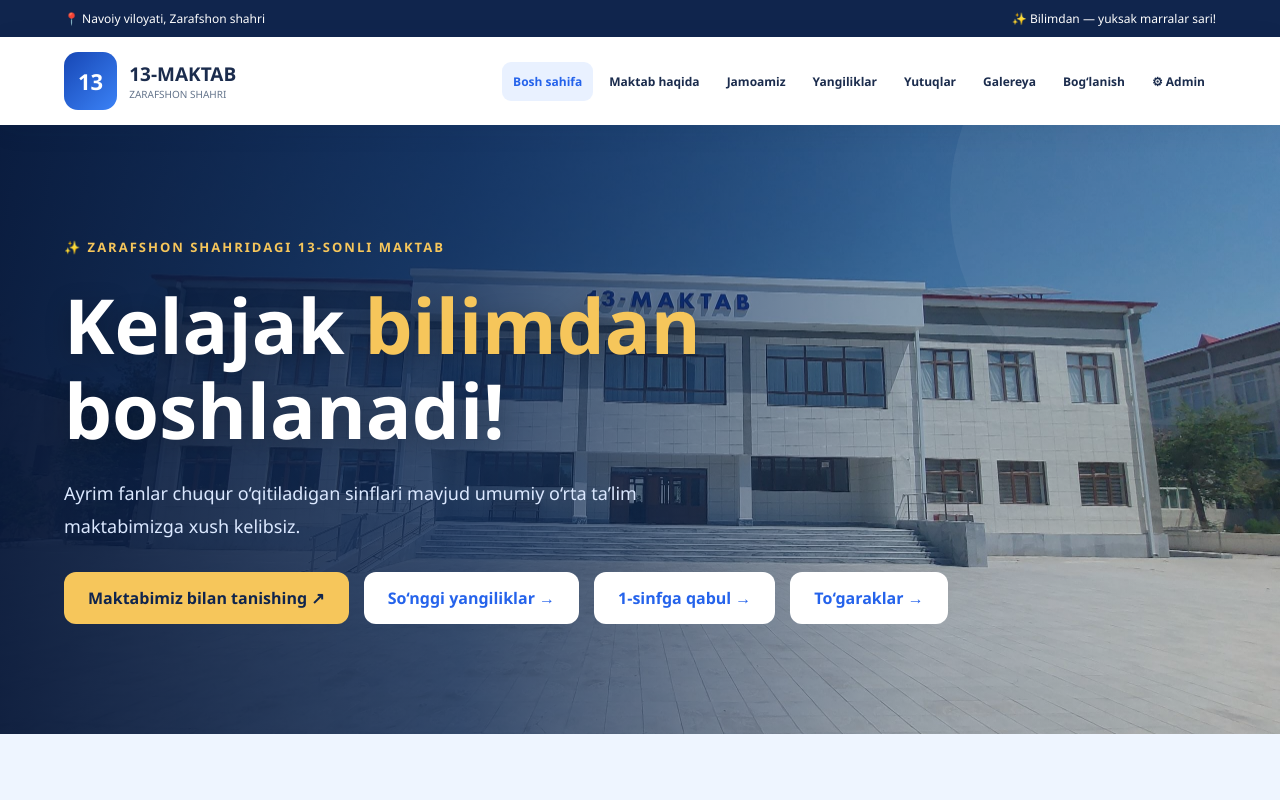
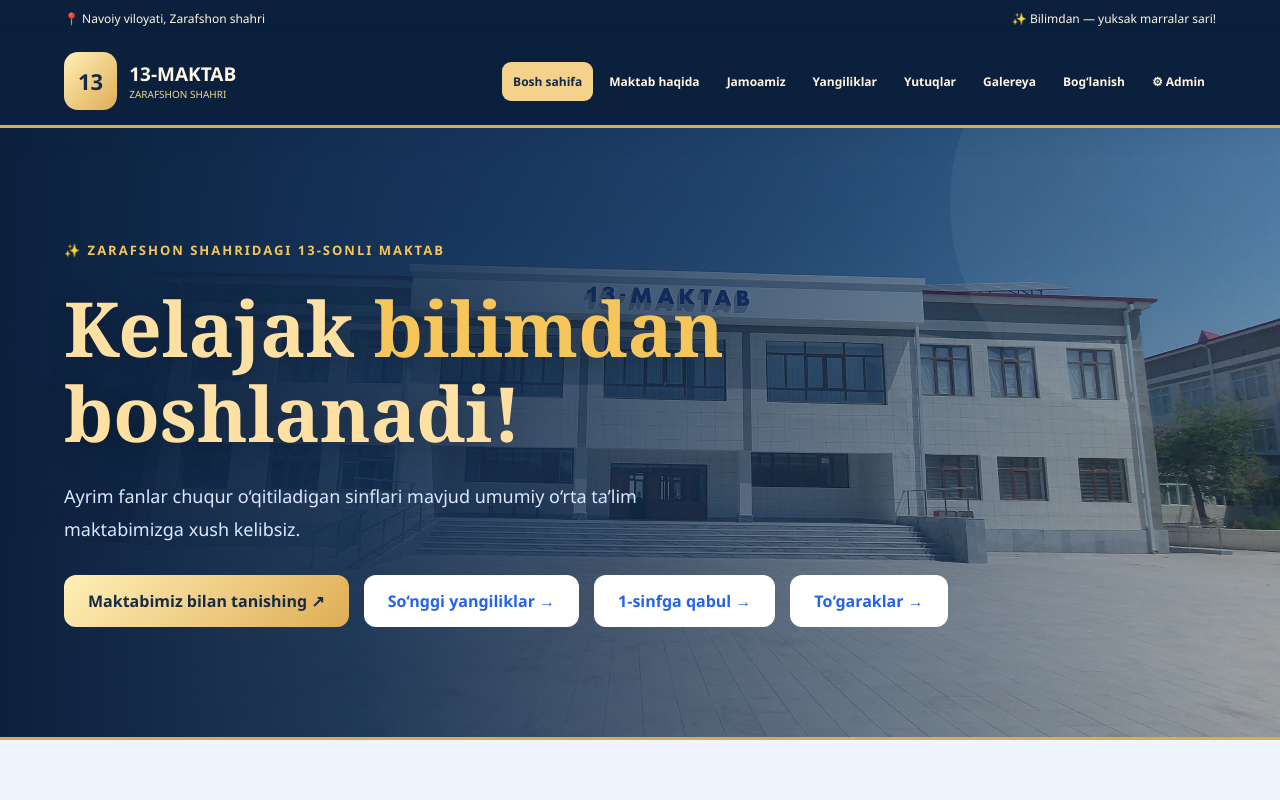
Before and after one commit to kenjahonbonu-code/zarafshon13, a plain HTML site: page index.html in a window 1280 px wide. Shown: the top 800 px of the page. Drawn offline with nearby package versions, Linux system fonts and the light colour scheme; no server answers.

Commit message:
Update style.css

```diff
--- a/style.css
+++ b/style.css
@@ -630,3 +630,47 @@ footer {
 #adminNewsList button {
   margin: 12px 10px 0 0;
 }
+/* 13-maktab uchun ko‘k va oltin uslub */
+body {
+  background: #fbf7ef;
+}
+
+.topbar, .header, footer {
+  background: #0b203d;
+  color: #fff7e4;
+}
+
+.header, .hero {
+  border-bottom: 3px solid #d7aa57;
+}
+
+.brandmark, .hero .btn.yellow {
+  background: linear-gradient(135deg, #fff0b8, #dfad54);
+  color: #172b44;
+}
+
+.brand small {
+  color: #f4d489;
+}
+
+.header nav a:hover, .header nav a.active {
+  background: #f5d28b;
+  color: #142844;
+}
+
+.hero {
+  background:
+    linear-gradient(90deg, #0b203d 0%, #102b4ee6 28%, #102b4e38 100%),
+    url("mak.jpg") center / cover no-repeat;
+}
+
+.hero h1 {
+  font-family: Georgia, "Times New Roman", serif;
+  color: #ffe0a3;
+}
+
+@media (max-width: 1000px) {
+  .header nav {
+    background: #0b203d;
+  }
+}
```
